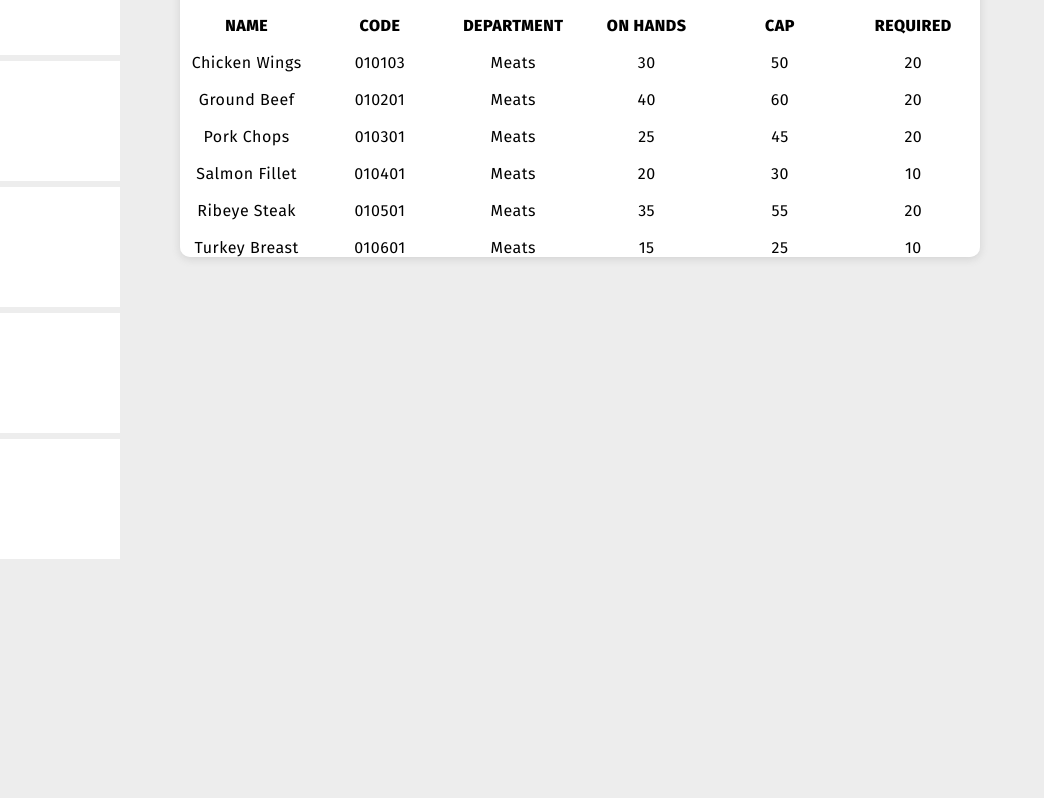
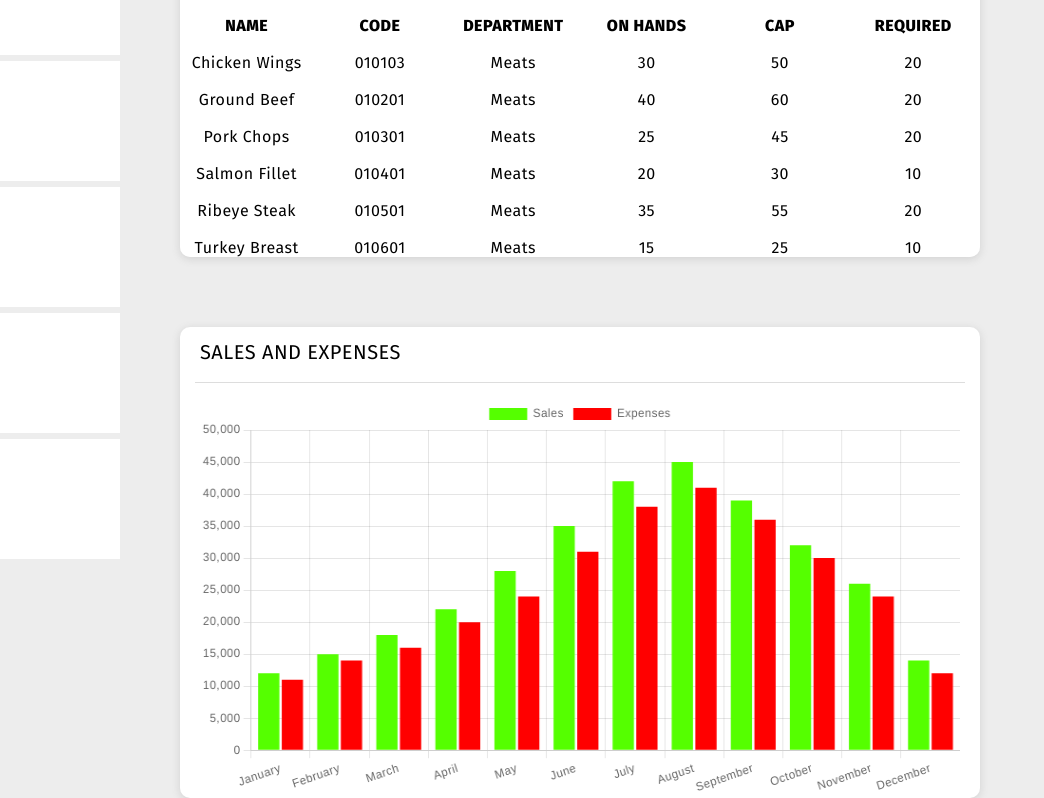
Before and after one commit to navrajkaler996/PrimeInventoryPro, a React (Vite) app in the folder client/: page / in a window 1280 px wide. Shown: the part 403-1201 px from the top of the page, without its empty margins (0-1044 px from the left). Before the commit the page ends 962 px from the top, so only its background shows below. Built offline with nearby package versions, Linux system fonts and the light colour scheme.

Commit message:
Bar chart added for sales and expenses

```diff
--- a/client/package.json
+++ b/client/package.json
@@ -10,7 +10,10 @@
     "preview": "vite preview"
   },
   "dependencies": {
+    "chart.js": "^4.4.0",
+    "faker": "^6.6.6",
     "react": "^18.2.0",
+    "react-chartjs-2": "^5.2.0",
     "react-dom": "^18.2.0"
   },
   "devDependencies": {
--- a/client/src/pages/Dashboard/components/Chart.tsx
+++ b/client/src/pages/Dashboard/components/Chart.tsx
@@ -1,7 +1,98 @@
+import { Bar } from 'react-chartjs-2';
+import {
+    Chart as ChartJS,
+    BarElement,
+    CategoryScale, //x axis
+    LinearScale, //y axis
+    Tooltip,
+    Legend
+} from "chart.js";
+
+
+ChartJS.register(
+    BarElement,
+    CategoryScale,
+    LinearScale,
+    Tooltip,
+    Legend
+)
+
+const options = {
+    responsive: true,
+    maintainAspectRatio: true,
+    scales: {
+      x: {
+        stacked: false,
+      },
+      y: {
+        stacked: false,
+        min: 0,
+        max: 50000
+      },
+    },
+  };
+
+  const data = {
+    labels : ['January', 'February', 'March', 'April', 'May', 'June', 'July', 'August', 'September', 'October', 'November', 'December'],
+    datasets: [{
+        label: 'Sales',
+        data: [
+            12000,
+            15000,
+            18000,
+            22000,
+            28000,
+            35000,
+            42000,
+            45000,
+            39000,
+            32000,
+            26000,
+            14000
+        ],
+        backgroundColor: "#55FF00",
+        borderColor: "black",
+        pointBorderColor: "#55FF00",
+        fill: true
+    },
+    {
+        label: 'Expenses',
+        data: [
+            11000,
+            14000,
+            16000,
+            20000,
+            24000,
+            31000,
+            38000,
+            41000,
+            36000,
+            30000,
+            24000,
+            12000
+        ],
+        backgroundColor: "#FF0000",
+        borderColor: "black",
+        pointBorderColor: "#FF0000",
+        fill: true
+    },
+]
+}
+
+
 export const Chart:React.FC = () => {
 
     return <div id="dashboard-chart">
-
+        <div className="w-[800px] h-auto bg-white mt-[70px] ml-[60px] rounded-custom shadow-custom">
+            <h1 className="ml-[20px] pt-[10px] text-[20px]">Sales and Expenses</h1>
+            <hr className="m-[15px] text-gray" />
+            <div>
+                <Bar
+                 style={{"padding": "0px 20px"}}
+                 data={data}
+                 options={options} />
+            </div>
+        </div>
     </div>
 
 }
```
Also changed, not shown: 1 other file (tests, documents, lock files or other folders).
